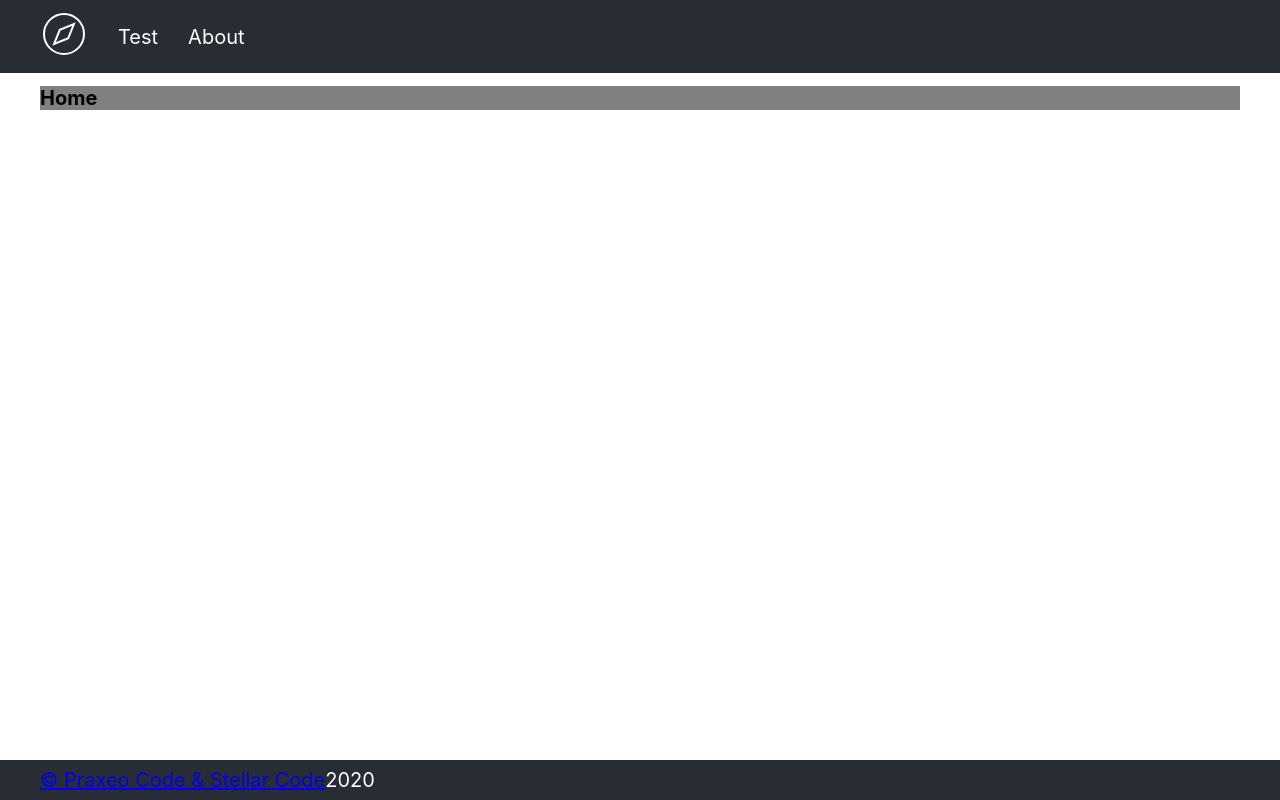
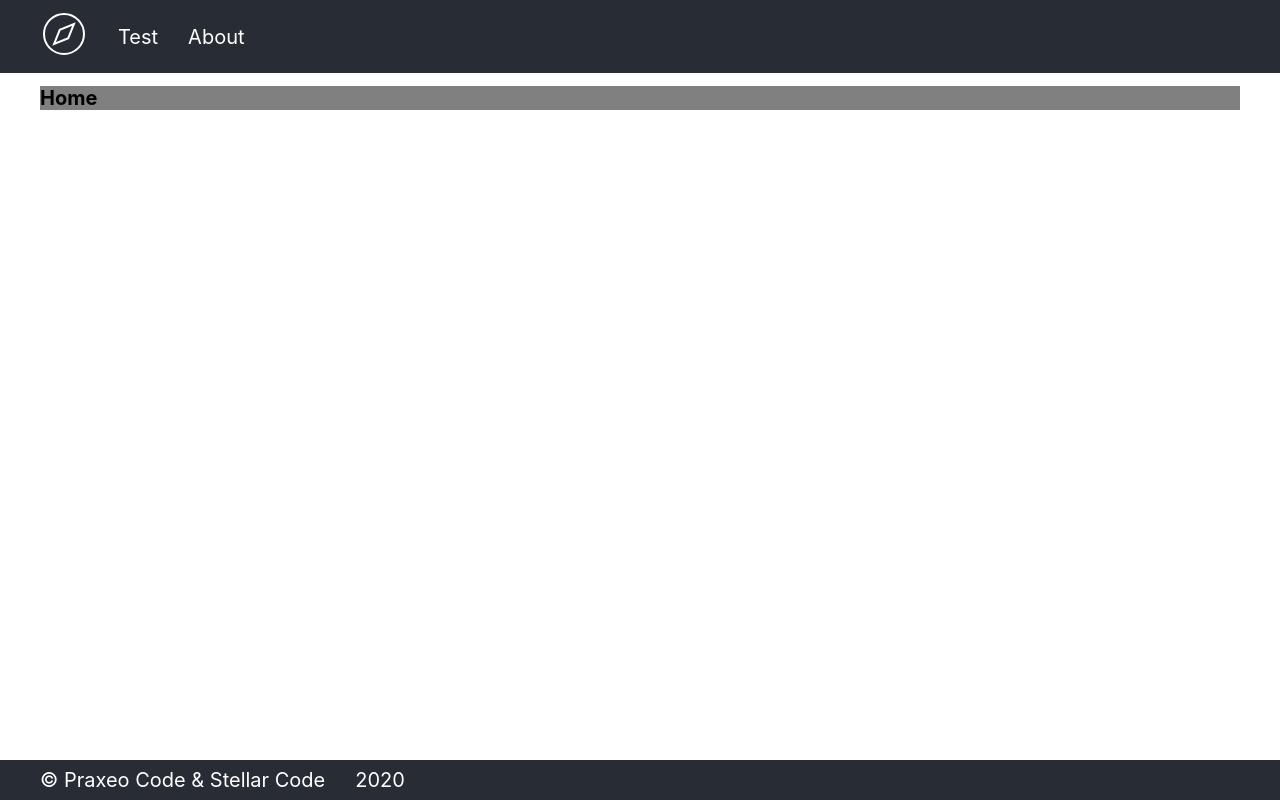
Before and after one commit to wsakolski/political-compass, a React (Create React App) app: page / in a window 1280 px wide. Built offline with nearby package versions, Linux system fonts and the light colour scheme.

Commit message:
Refactor footer component

```diff
--- a/src/components/footer.component.jsx
+++ b/src/components/footer.component.jsx
@@ -1,9 +1,11 @@
 import React from 'react'
-import { Link } from 'react-router-dom'
 import styled from 'styled-components'
+import { NavBarLink } from './common/links.component'
 
+const Background = styled.div`
+  background-color: #282c34;
+`
 const StyledFooter = styled.footer`
-  background-color: #282c34;
   height: 40px;
   color: white;
   font-size: 20px;
@@ -11,25 +13,20 @@ const StyledFooter = styled.footer`
   flex-direction: row;
   align-items: center;
   justify-content: flex-start;
-  & > div {
-    width: 1200px;
-    margin: 0 auto;
-    display: flex;
-    flex-direction: row;
-    align-items: center;
-    justify-content: flex-start;
-  }
+  width: 1200px;
+  margin: 0 auto;
 `
+
 const date = new Date().getFullYear()
 
 const Footer = () => {
   return (
-    <StyledFooter>
-      <div>
-        <Link to="/about">&copy; Praxeo Code & Stellar Code</Link>
+    <Background>
+      <StyledFooter>
+        <NavBarLink to="/about">&copy; Praxeo Code & Stellar Code</NavBarLink>
         <span>{date}</span>
-      </div>
-    </StyledFooter>
+      </StyledFooter>
+    </Background>
   )
 }
 
```
